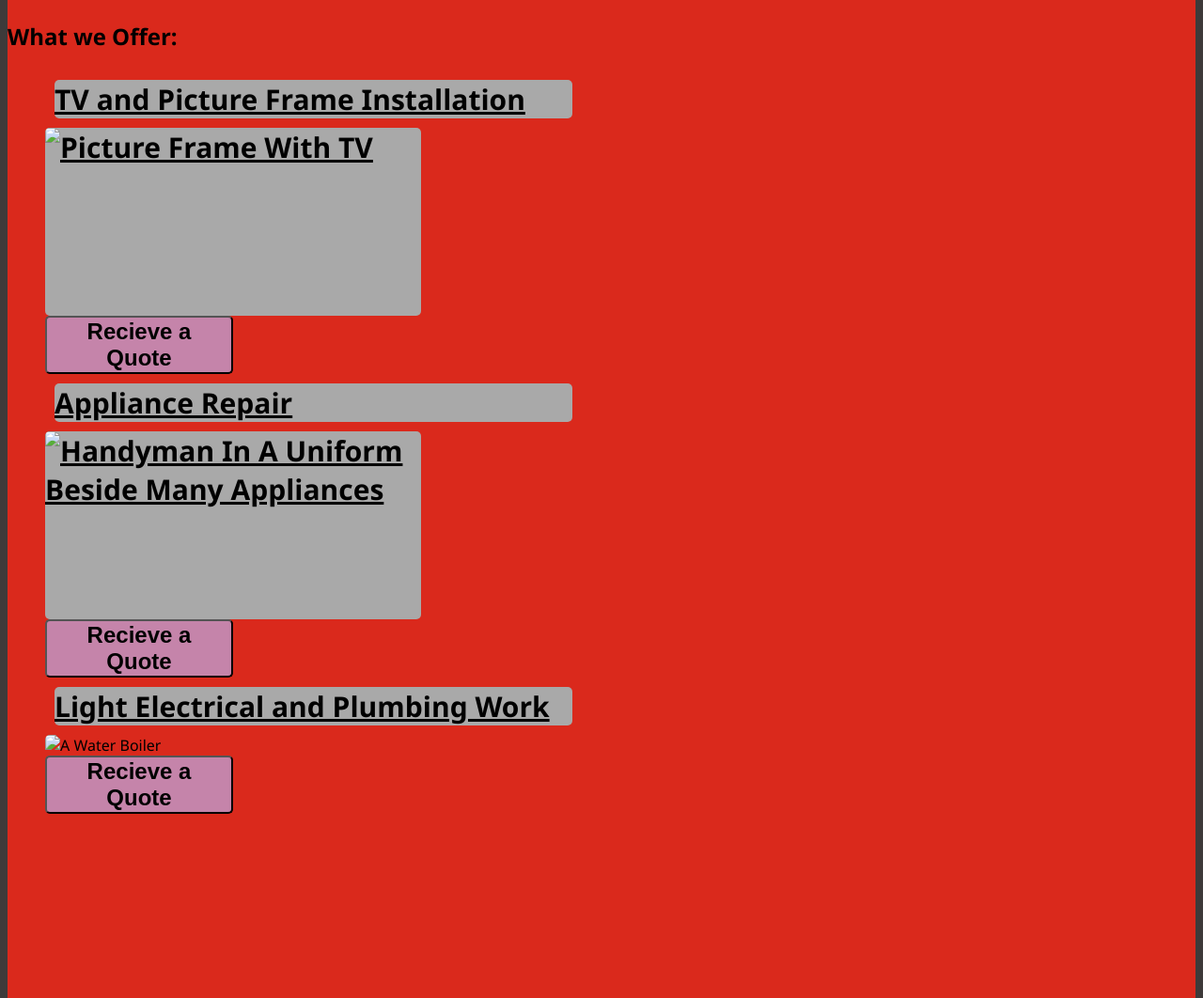
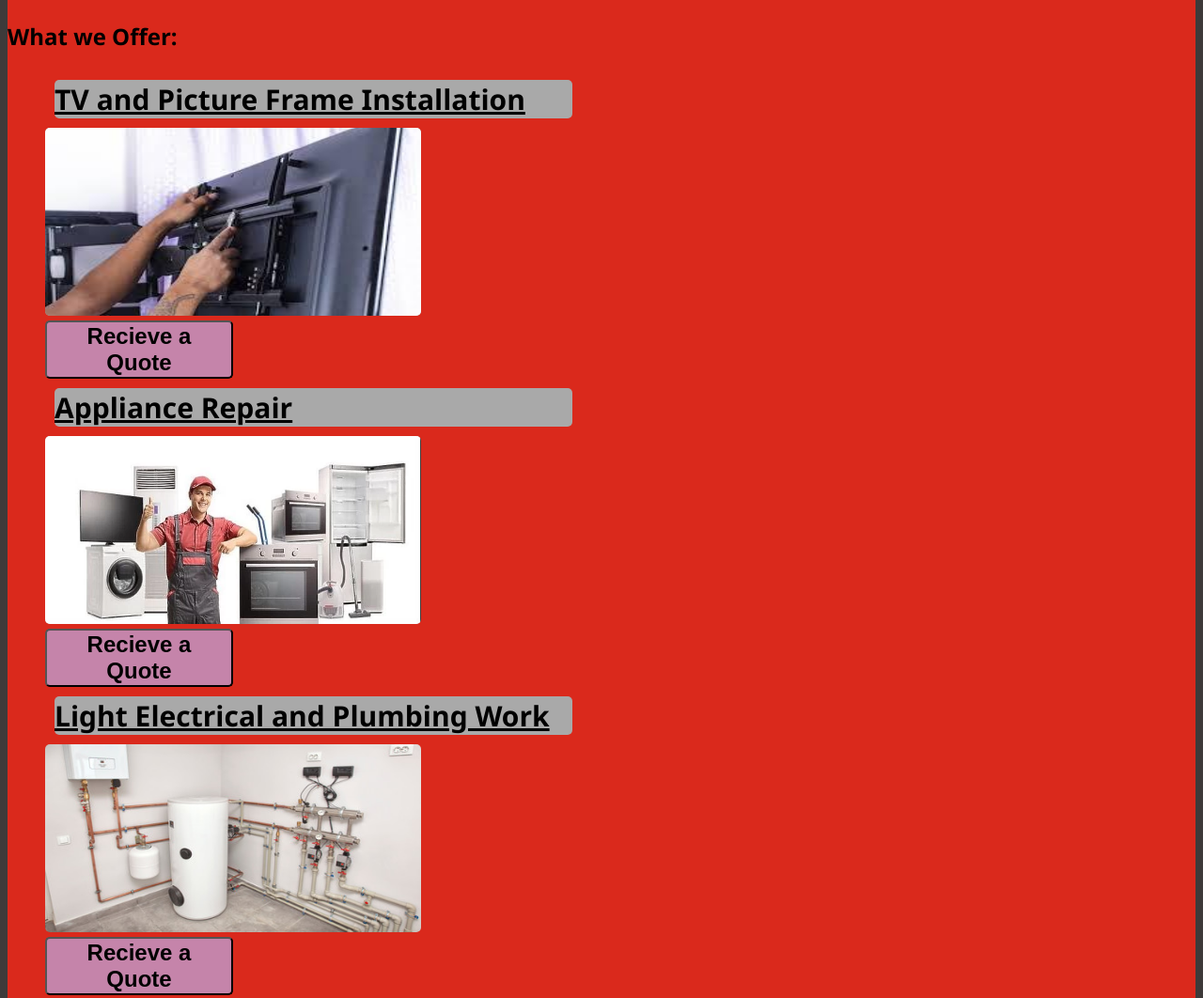
Before and after one commit to umIdontThinkIDoo/The-Main-RePo, a plain HTML site: page index.html in a window 1280 px wide. Shown: the part 420-1482 px from the top of the page at 94% size. Drawn offline with Linux system fonts and the light colour scheme.

Commit message:
Update index.html

```diff
--- a/index.html
+++ b/index.html
@@ -12,7 +12,7 @@
         <li><a id="serviceOffers" href="#services">Services and Offers</a></li>
 
 <div id="logo-container" style="display: flex; justify-content: center;">
-        <li><img id="daLogo" src="main/Logo.jpg" alt="Logo" /></li>
+        <li><img id="daLogo" src="Logo.jpg" alt="Logo" /></li>
 </div>
 
         <li><a id="aboutUs" href=""> About Us</a></li>
@@ -34,7 +34,7 @@
 
                 <li class="service-item">TV and Picture Frame Installation</li>
                 <div>
-                <li><img src="main/download.jpg" alt="Picture Frame With TV" height="100"></li>
+                <li><img src="download.jpg" alt="Picture Frame With TV" height="100"></li>
                 </div>
                 <div>
                     <button class="get_a_quote">Recieve a Quote</button>
@@ -42,7 +42,7 @@
 
                 <li class="service-item" >Appliance Repair</li>
                 <div>
-                <li> <img src="main/handyman-uniform-standing-electric-appliances-39367374.jpg.webp" alt="Handyman In A Uniform Beside Many Appliances" height="100"> </li>
+                <li> <img src="handyman-uniform-standing-electric-appliances-39367374.jpg.webp" alt="Handyman In A Uniform Beside Many Appliances" height="100"> </li>
                 </div>
                 <div>
                     <button class="get_a_quote">Recieve a Quote</button>
@@ -50,7 +50,7 @@
 
                 <li class="service-item" >Light Electrical and Plumbing Work</li>
                 <div>
-                <img src="main/yes.jpg" alt="A Water Boiler" height="100">
+                <img src="yes.jpg" alt="A Water Boiler" height="100">
                 </div>
 
                 <div>
```
